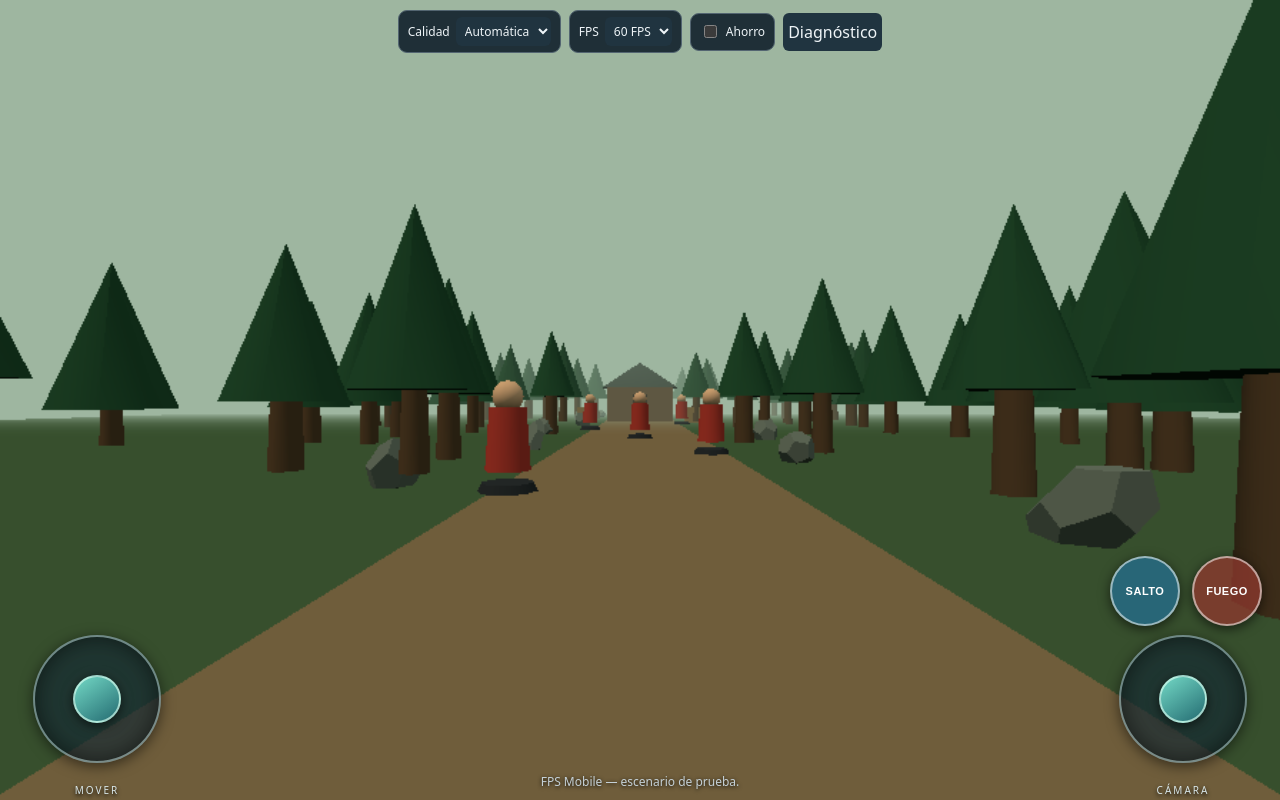
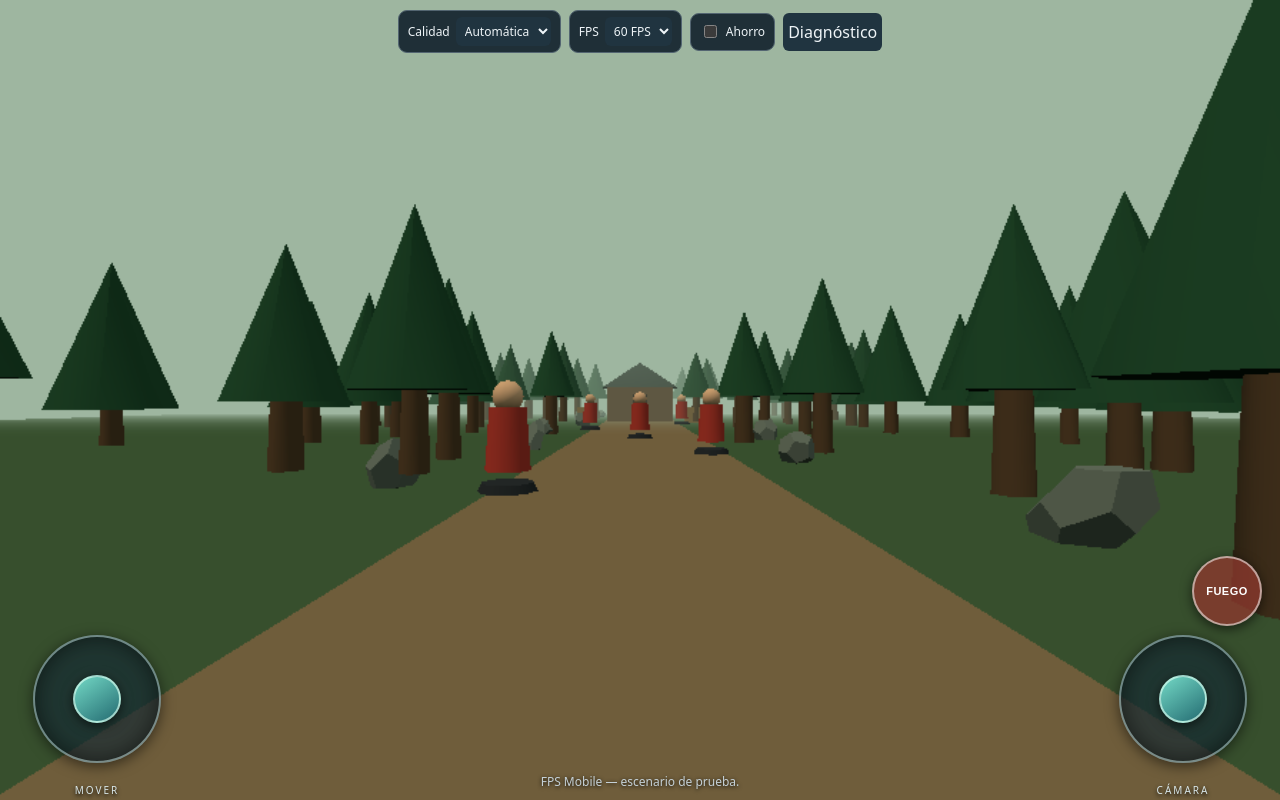
Before and after one commit to scinfinitystudios/Proyect-01, a plain HTML site: page index.html in a window 1280 px wide. Drawn offline with nearby package versions, Linux system fonts and the light colour scheme; animation ran at ten frames a second.

Commit message:
Dejar controles táctiles de caminar y disparar

```diff
--- a/index.html
+++ b/index.html
@@ -80,7 +80,6 @@
       <div class="stick-zone" id="move-zone"><div class="stick-base"><div class="stick-knob" id="move-knob"></div></div><span>MOVER</span></div>
       <div class="stick-zone look-zone" id="look-zone"><div class="stick-base"><div class="stick-knob" id="look-knob"></div></div><span>CÁMARA</span></div>
       <div class="action-buttons">
-        <button id="jump-button" type="button" aria-label="Saltar">SALTO</button>
         <button id="fire-button" type="button" aria-label="Disparar">FUEGO</button>
       </div>
     </section>
```
